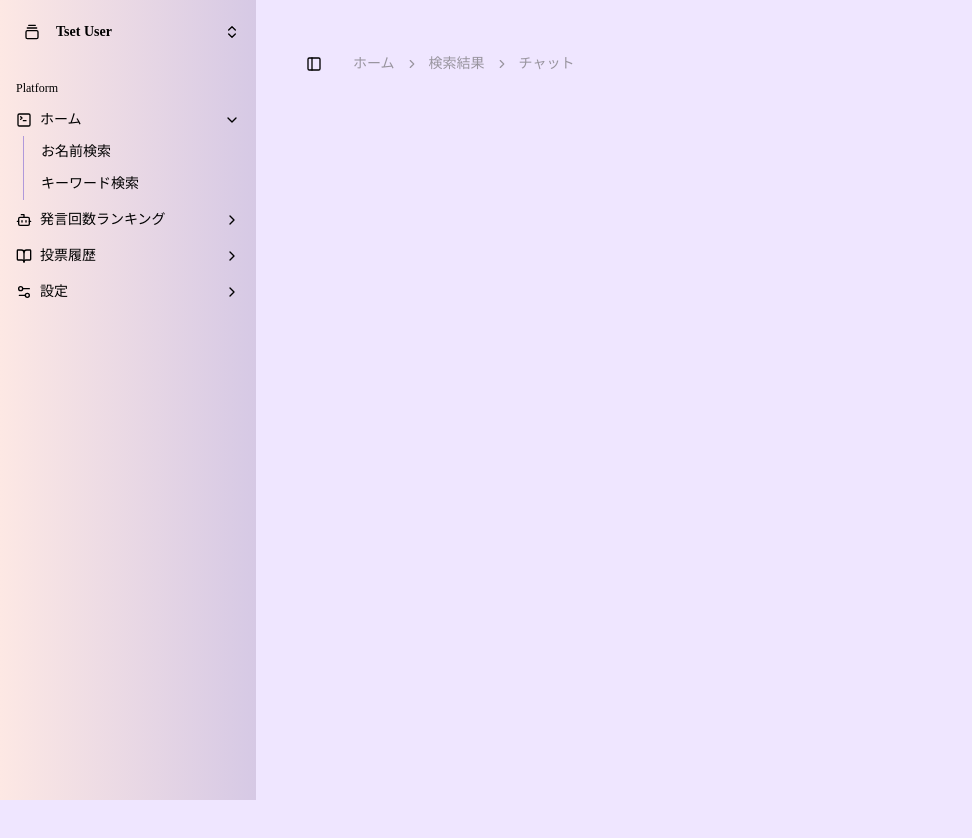
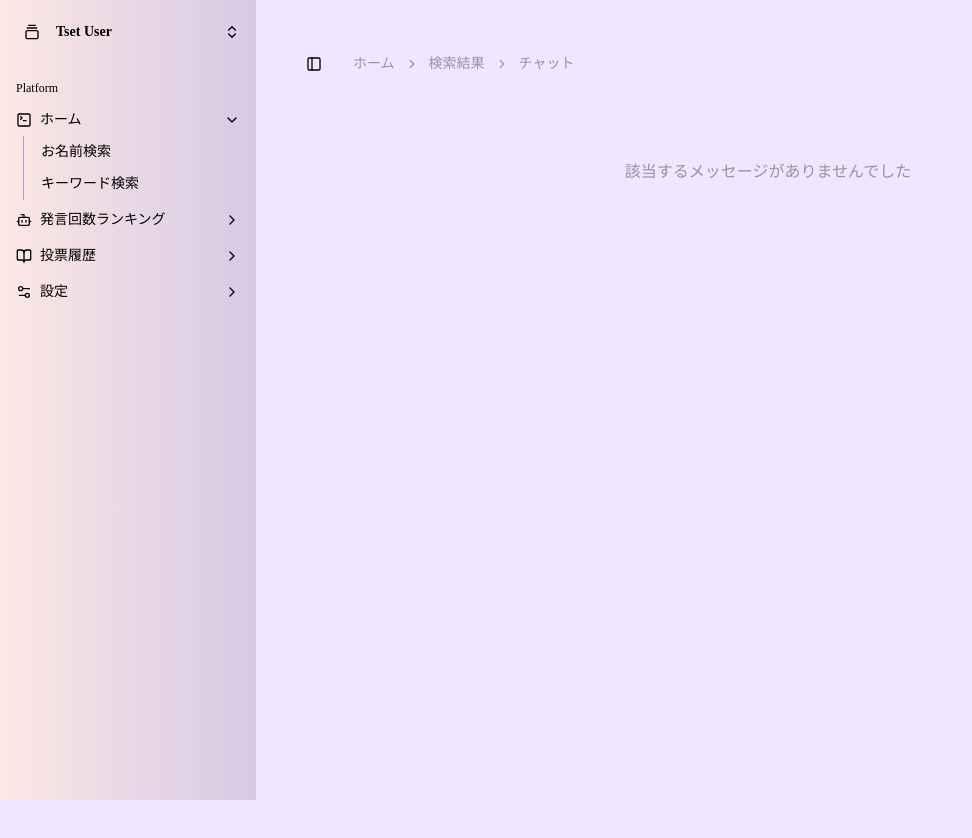
Before and after one commit to RH0128/sotsusei, a React (Vite) app: page /chat in a window 1280 px wide. Shown: the top 838 px of the page, without its empty margins (0-972 px from the left). Built offline with nearby package versions, Linux system fonts and the light colour scheme; a web font is replaced by a local one.

Commit message:
バリデーション

```diff
--- a/api/meeting.js
+++ b/api/meeting.js
@@ -1,6 +1,11 @@
 const handler = async (req, res) => {
   try {
     const { speaker, from, until, maximumRecords } = req.query;
+
+    // バリデーション: speaker が指定されていない場合はエラーを返す
+    if (!speaker) {
+      return res.status(400).json({ error: "Speakerは必須です" });
+    }
 
     const response = await fetch(
       `https://kokkai.ndl.go.jp/api/meeting?${new URLSearchParams({
--- a/src/pages/Chat.jsx
+++ b/src/pages/Chat.jsx
@@ -108,7 +108,12 @@ const Chat = () => {
 
           {/* Chat Messages */}
           <div className="space-y-6 pb-10">
-            {messages.map((msg, index) => (
+            {messages.length === 0 ? (
+              <div className="p-4 text-center text-muted-foreground">
+                該当するメッセージがありませんでした
+              </div>
+            ) : (
+              messages.map((msg, index) => (
                 <ChatMessage
                   key={msg.id}
                   speaker={msg.speaker}
@@ -125,7 +130,8 @@ const Chat = () => {
                   isLeftAligned={msg.isLeftAligned}
                   speechOrder={msg.speechOrder} // speechOrder を渡す
                 />
-            ))}
+              ))
+            )}
           </div>
         </div>
       </SidebarInset>
```
Lines whose indentation alone changed are shown as unchanged.
